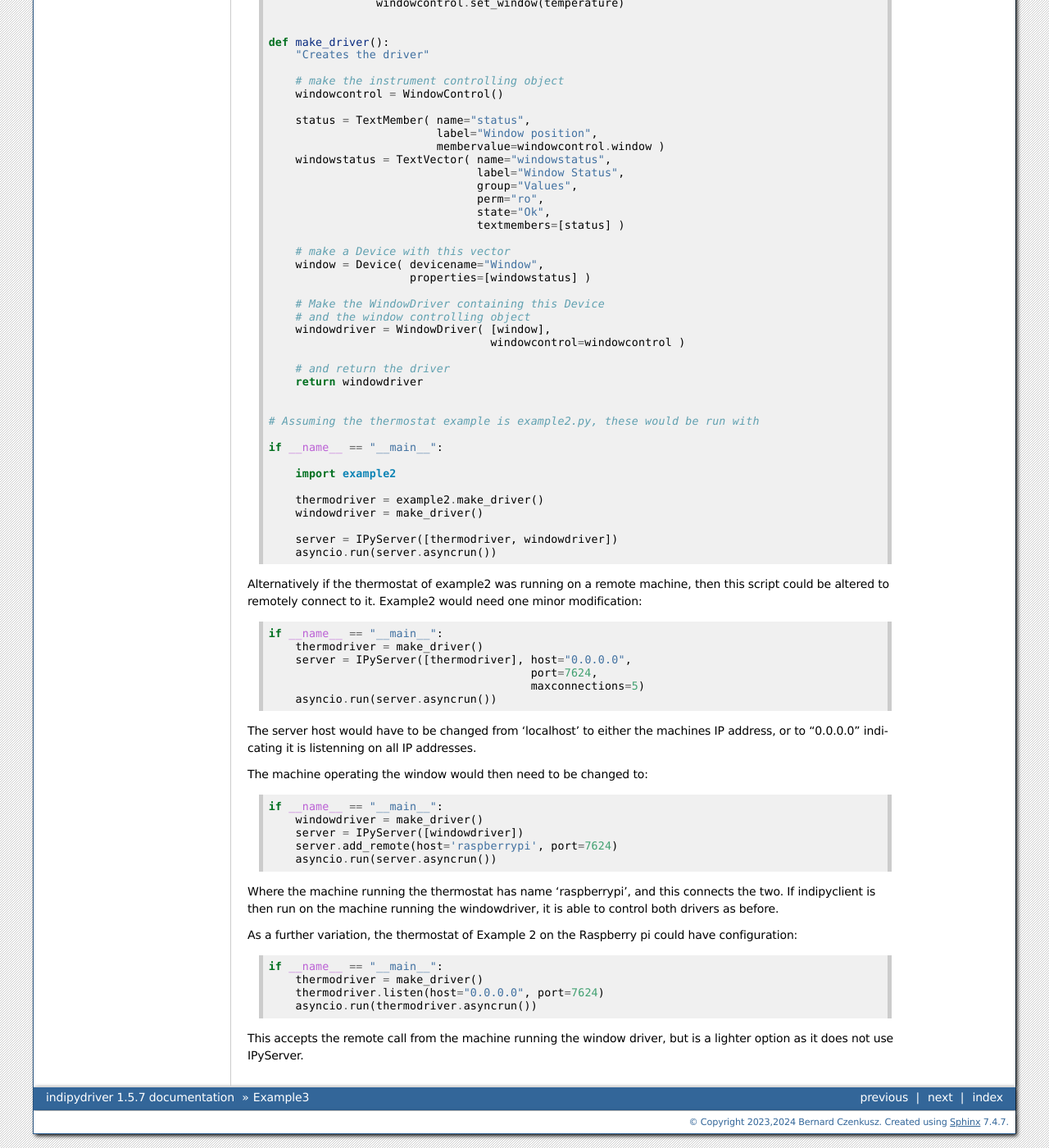
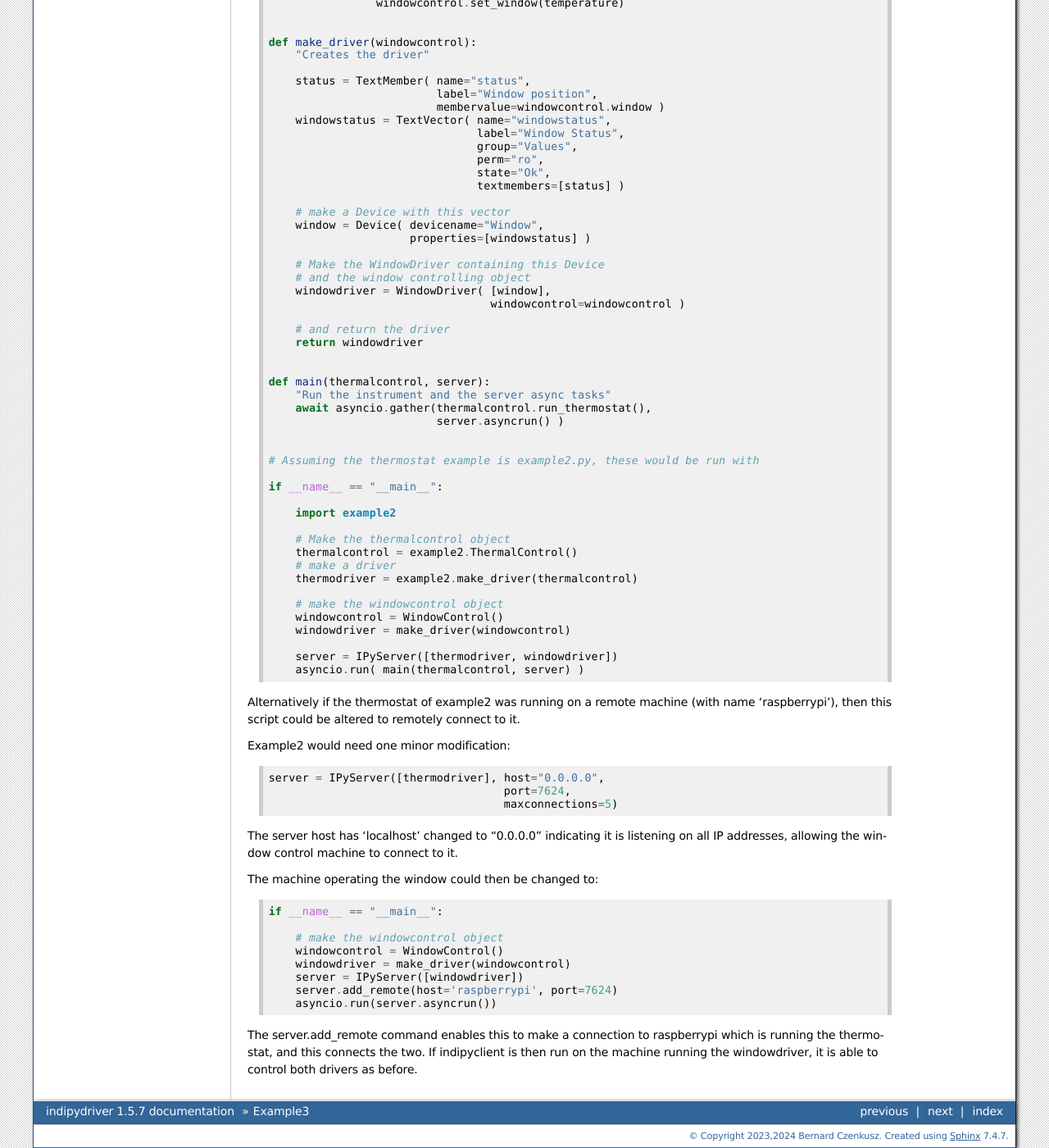
Before and after one commit to bernie-skipole/indipydriver, a Sphinx documentation site: the page built from docs/source/usage/example3.rst, in a window 1280 px wide and 1400 px high, scrolled down 1577 px. Shown: the whole window at 82% size. Built offline with Sphinx 7.4.7, drawn with Linux system fonts in a browser that asks for light colours.

Commit message:
Updated docs

```diff
--- a/docs/source/usage/example2.rst
+++ b/docs/source/usage/example2.rst
@@ -155,8 +155,8 @@ a 'newNumberVector', which causes the rxevent method to be called::
         # Make an instance of the object controlling the instrument
         thermalcontrol = ThermalControl()
         # make a driver for the instrument
-        driver = make_driver(thermalcontrol)
+        thermodriver = make_driver(thermalcontrol)
         # and a server, which serves this driver
-        server = IPyServer([driver])
+        server = IPyServer([thermodriver])
         # and run them together
         asyncio.run( main(thermalcontrol, server) )
--- a/docs/source/usage/example3.rst
+++ b/docs/source/usage/example3.rst
@@ -96,11 +96,8 @@ This example simulates a driver which snoops on the thermostat of the previous e
                     windowcontrol.set_window(temperature)
 
 
-    def make_driver():
+    def make_driver(windowcontrol):
         "Creates the driver"
-
-        # make the instrument controlling object
-        windowcontrol = WindowControl()
 
         status = TextMember( name="status",
                              label="Window position",
@@ -125,44 +122,49 @@ This example simulates a driver which snoops on the thermostat of the previous e
         return windowdriver
 
 
+    def main(thermalcontrol, server):
+        "Run the instrument and the server async tasks"
+        await asyncio.gather(thermalcontrol.run_thermostat(),
+                             server.asyncrun() )
+
+
     # Assuming the thermostat example is example2.py, these would be run with
 
     if __name__ == "__main__":
 
         import example2
 
-        thermodriver = example2.make_driver()
-        windowdriver = make_driver()
+        # Make the thermalcontrol object
+        thermalcontrol = example2.ThermalControl()
+        # make a driver
+        thermodriver = example2.make_driver(thermalcontrol)
+
+        # make the windowcontrol object
+        windowcontrol = WindowControl()
+        windowdriver = make_driver(windowcontrol)
 
         server = IPyServer([thermodriver, windowdriver])
-        asyncio.run(server.asyncrun())
+        asyncio.run( main(thermalcontrol, server) )
 
-Alternatively if the thermostat of example2 was running on a remote machine, then this script could be altered to remotely connect to it.  Example2 would need one minor modification::
+Alternatively if the thermostat of example2 was running on a remote machine (with name 'raspberrypi'), then this script could be altered to remotely connect to it.
 
-    if __name__ == "__main__":
-        thermodriver = make_driver()
+Example2 would need one minor modification::
+
         server = IPyServer([thermodriver], host="0.0.0.0",
                                            port=7624,
                                            maxconnections=5)
-        asyncio.run(server.asyncrun())
 
-The server host would have to be changed from 'localhost' to either the machines IP address, or to "0.0.0.0" indicating it is listenning on all IP addresses.
+The server host has 'localhost' changed to "0.0.0.0" indicating it is listening on all IP addresses, allowing the window control machine to connect to it.
 
-The machine operating the window would then need to be changed to::
+The machine operating the window could then be changed to::
 
     if __name__ == "__main__":
-        windowdriver = make_driver()
+
+        # make the windowcontrol object
+        windowcontrol = WindowControl()
+        windowdriver = make_driver(windowcontrol)
         server = IPyServer([windowdriver])
         server.add_remote(host='raspberrypi', port=7624)
         asyncio.run(server.asyncrun())
 
-Where the machine running the thermostat has name 'raspberrypi', and this connects the two. If indipyclient is then run on the machine running the windowdriver, it is able to control both drivers as before.
-
-As a further variation, the thermostat of Example 2 on the Raspberry pi could have configuration::
-
-    if __name__ == "__main__":
-        thermodriver = make_driver()
-        thermodriver.listen(host="0.0.0.0", port=7624)
-        asyncio.run(thermodriver.asyncrun())
-
-This accepts the remote call from the machine running the window driver, but is a lighter option as it does not use IPyServer.
+The server.add_remote command enables this to make a connection to raspberrypi which is running the thermostat, and this connects the two. If indipyclient is then run on the machine running the windowdriver, it is able to control both drivers as before.
--- a/docs/source/usage/introduction.rst
+++ b/docs/source/usage/introduction.rst
@@ -60,7 +60,7 @@ This is only used if the device is monitoring (snooping) on other devices.
 Having created an instance of your IPyDriver subclass, you would serve this, and any other drivers with an IPyServer object::
 
     server = IPyServer([driver], host="localhost", port=7624, maxconnections=5)
-    asyncio.run(server.asyncrun())
+    await server.asyncrun()
 
 A connected client, such as indipyclient, can then control all the drivers.
 
```
Also changed, not shown: docs/source/usage/example1.rst (+3 -6 lines), docs/source/usage/ipydriver.rst (+5 -5 lines).
